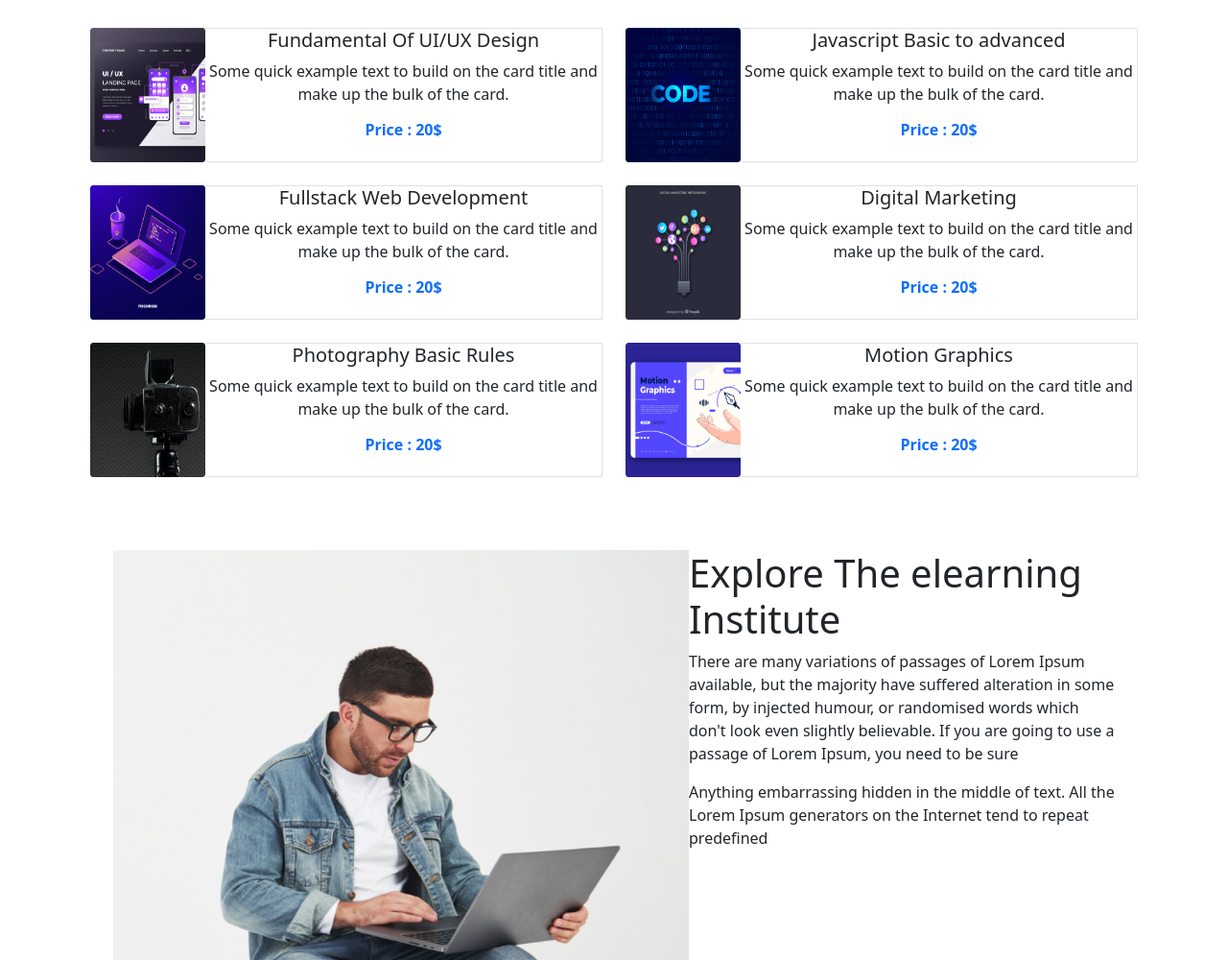
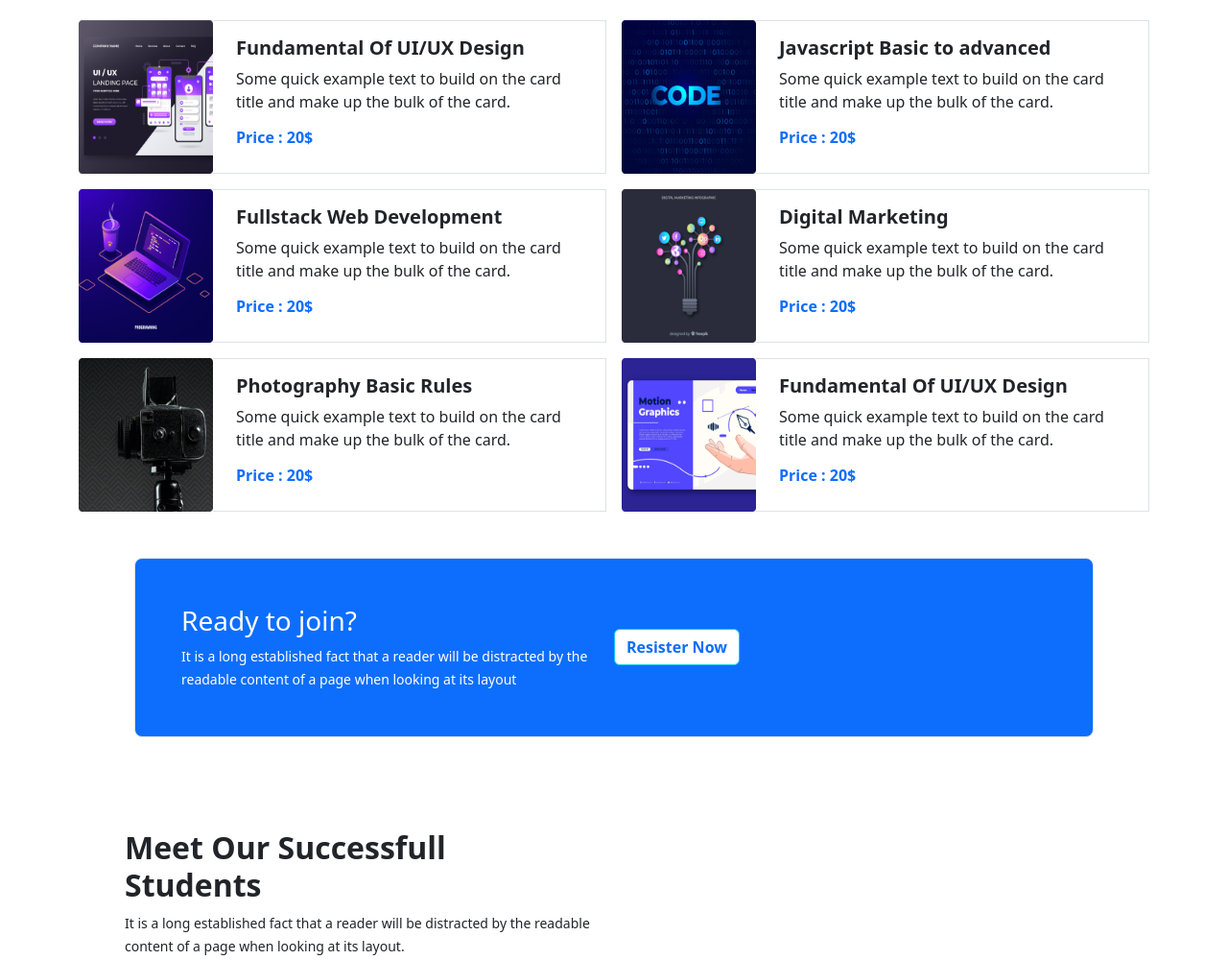
Before and after one commit to asmaulhosnaarfat/edTech-bootstrap, a plain HTML site: page index.html in a window 1280 px wide. Shown: the part 900-1900 px from the top of the page at 96% size. Drawn offline with nearby package versions, Linux system fonts and the light colour scheme.

Commit message:
students part for mobile

```diff
--- a/index.html
+++ b/index.html
@@ -49,11 +49,12 @@
     <!-- header section end -->
     <section class="mt-5 container">
         <!-- digital banner slider start -->
-        <div id="carouselExampleControls" class="carousel slide" data-bs-ride="carousel">
-            <div class="carousel-inner ">
+        <div id="carouselExampleControls" class="carousel slide col-lg-12 col-md-12 col-sm-12 col-12"
+            data-bs-ride="carousel">
+            <div class="carousel-inner  ">
                 <div class="carousel-item active">
                     <img class="d-block  w-100 " src="images/cover/cover-1.png" alt="...">
-                    <div class="carousel-caption d-none d-md-block content">
+                    <div class="carousel-caption d-none d-md-block  content">
                         <h1>Get Started Digital</h1>
                         <h1>Learning</h1>
                         <small class="p-4">It is a long established fact that a reader will be distracted the
@@ -98,7 +99,7 @@
         </div>
         <!-- digital banner slider end -->
     </section>
-    <main class="mt-5">
+    <main class="container mt-5">
         <!-- courses section start -->
         <section>
             <div class="text-center ">
@@ -106,134 +107,109 @@
                 <P>It is a long established fact that a reader will be distracted by the readable content <br> of a page
                     when looking at its layout</P>
             </div>
-            <div class="container text-center p-4">
-                <div class="row g-4 ">
-                    <div class="d-flex flex-row courses w-50">
+            <div class=" mt-3 row row-cols-sm-1 row-cols-md-1 row-cols-lg-2 g-3">
+                <div class=" col">
+                    <div class="d-flex flex-row courses w-100 row-cols-12">
                         <img src="images/course/course-1.png" class="" alt="...">
                         <div class="border border-start-0 border-1">
-                            <h5 class="">Fundamental Of UI/UX Design</h5>
-                            <p class="">Some quick example text to build on the card title and make up the bulk of the
-                                card.
-                            </p>
-                            <h6 class="text-primary fw-semibold">Price : 20$</h6>
+                            <div class="mx-4 my-3">
+                                <h5 class="fw-bold">Fundamental Of UI/UX Design</h5>
+                                <p>Some quick example text to build on the card title and make up the bulk of the card.
+                                </p>
+                                <h6 class="text-primary fw-semibold">Price : 20$</h6>
+                            </div>
                         </div>
                     </div>
-                    <div class="d-flex flex-row courses w-50">
+                </div>
+                <div class=" col">
+                    <div class="d-flex flex-row courses w-100">
                         <img src="images/course/course-2.png" class="" alt="...">
                         <div class="border border-start-0 border-1">
-                            <h5 class="">Javascript Basic to advanced</h5>
-                            <p class="">Some quick example text to build on the card title and make up the bulk of the
-                                card.
-                            </p>
-                            <h6 class="text-primary fw-semibold">Price : 20$</h6>
+                            <div class="mx-4 my-3">
+                                <h5 class="fw-bold">Javascript Basic to advanced</h5>
+                                <p>Some quick example text to build on the card title and make up the bulk of
+                                    the
+                                    card.
+                                </p>
+                                <h6 class="text-primary fw-semibold">Price : 20$</h6>
+                            </div>
                         </div>
                     </div>
-                    <div class="d-flex flex-row courses w-50">
+                </div>
+                <div class=" col">
+                    <div class="d-flex flex-row courses w-100">
                         <img src="images/course/course-3.png" class="" alt="...">
                         <div class="border border-start-0 border-1">
-                            <h5 class="">Fullstack Web Development</h5>
-                            <p class="">Some quick example text to build on the card title and make up the bulk of the
-                                card.
-                            </p>
-                            <h6 class="text-primary fw-semibold">Price : 20$</h6>
+                            <div class="mx-4 my-3">
+                                <h5 class="fw-bold">Fullstack Web Development</h5>
+                                <p>Some quick example text to build on the card title and make up the bulk of
+                                    the
+                                    card.
+                                </p>
+                                <h6 class="text-primary fw-semibold">Price : 20$</h6>
+                            </div>
                         </div>
                     </div>
-                    <div class="d-flex flex-row courses w-50">
+                </div>
+                <div class=" col">
+                    <div class="d-flex flex-row courses w-100 ">
                         <img src="images/course/course-4.png" class="" alt="...">
                         <div class="border border-start-0 border-1">
-                            <h5 class="">Digital Marketing</h5>
-                            <p class="">Some quick example text to build on the card title and make up the bulk of the
-                                card.
-                            </p>
-                            <h6 class="text-primary fw-semibold">Price : 20$</h6>
+                            <div class="mx-4 my-3">
+                                <h5 class="fw-bold">Digital Marketing</h5>
+                                <p>Some quick example text to build on the card title and make up the bulk of
+                                    the
+                                    card.
+                                </p>
+                                <h6 class="text-primary fw-semibold">Price : 20$</h6>
+                            </div>
                         </div>
                     </div>
-                    <div class="d-flex flex-row courses w-50">
+                </div>
+                <div class=" col">
+                    <div class="d-flex flex-row courses w-100">
                         <img src="images/course/course-5.png" class="" alt="...">
                         <div class="border border-start-0 border-1">
-                            <h5 class="">Photography Basic Rules</h5>
-                            <p class="">Some quick example text to build on the card title and make up the bulk of the
-                                card.
-                            </p>
-                            <h6 class="text-primary fw-semibold">Price : 20$</h6>
+                            <div class="mx-4 my-3">
+                                <h5 class="fw-bold">Photography Basic Rules</h5>
+                                <p>Some quick example text to build on the card title and make up the bulk of
+                                    the
+                                    card.
+                                </p>
+                                <h6 class="text-primary fw-semibold">Price : 20$</h6>
+                            </div>
                         </div>
                     </div>
-                    <div class="d-flex flex-row courses w-50">
+                </div>
+                <div class=" col">
+                    <div class="d-flex flex-row courses w-100">
                         <img src="images/course/course-6.png" class="" alt="...">
                         <div class="border border-start-0 border-1">
-                            <h5 class="">Motion Graphics</h5>
-                            <p class="">Some quick example text to build on the card title and make up the bulk of the
-                                card.
-                            </p>
-                            <h6 class="text-primary fw-semibold">Price : 20$</h6>
+                            <div class="mx-4 my-3">
+                                <h5 class="fw-bold">Fundamental Of UI/UX Design</h5>
+                                <p>Some quick example text to build on the card title and make up the bulk of
+                                    the
+                                    card.
+                                </p>
+                                <h6 class="text-primary fw-semibold">Price : 20$</h6>
+                            </div>
                         </div>
                     </div>
                 </div>
             </div>
-        </section>
-        <section class="container mt-1 p-5">
-            <div class="d-flex ">
-                <img src="images/working.png" alt="">
-                <div>
-                    <h1>Explore The elearning Institute</h1>
-                    <p>There are many variations of passages of Lorem Ipsum available, but the
-                        majority have suffered alteration in some form, by injected humour, or
-                        randomised words which don't look even slightly believable. If you are going
-                        to use a passage of Lorem Ipsum, you need to be sure</p>
-                    <p>Anything embarrassing hidden in the middle of text. All the Lorem Ipsum
-                        generators on the Internet tend to repeat predefined</p>
-                </div>
-            </div>
+            <!-- course part end -->
         </section>
         <section>
             <!-- registration part start -->
-            <div
-                class=" container p-3 border rounded-3 bg-primary d-flex align-items-center justify-content-evenly  p-5">
+            <div class=" container p-3 border rounded-3 bg-primary d-flex align-items-center justify-content-xxl-around p-5 mt-5"
+                style="width:1000px ;">
                 <div class="col-lg-6 text-white">
                     <h3>Ready to join?</h3>
-                    <small>It is a long established fact that a reader will be distracted by the readable
-                        <br>content of a page when looking at its layout</small>
+                    <small>It is a long established fact that a reader will be distracted by the readable content of a
+                        page when looking at its layout</small>
                 </div>
-                <div class="col-lg-6 ">
+                <div class="col-lg-6">
                     <button class="btn  fw-bold text-primary bg-white border-info" type="submit" data-bs-toggle="modal"
-                        data-bs-target="#exampleModal">Resister Now</button>
-                    <div class="modal fade" id="exampleModal" tabindex="-1" aria-labelledby="exampleModalLabel"
-                        aria-hidden="true">
-                        <div class="modal-dialog">
-                            <form action="" class="bg-light p-5">
-                                <h1 class="text-center">Sign Up</h1>
-                                <div>
-                                    <label for="staticEmail" class="col-form-label">Your Email</label>
-                                    <input type="email" class="form-control" placeholder="name@example.com">
-                                </div>
-                                <div class="mb-3">
-                                    <label for="inputPassword" class=" col-form-label">Your Password</label>
-                                    <input type="password" class="form-control" placeholder="eg: X01asW@r">
-                                </div>
-                                <div class="mb-3">
-                                    <label for="inputPassword" class=" col-form-label">Please Confirm Your
-                                        Password</label>
-                                    <input type="password" class="form-control" placeholder="eg: X01asW@r">
-                                </div>
-                                <button type="button" class="btn btn-primary">Sign Up</button>
-                            </form>
-                        </div>
-                    </div>
-                </div>
-            </div>
-            <!-- registration part end -->
-        </section>
-        <section>
-            <!-- registration part start -->
-            <div
-                class=" container p-3 border rounded-3 bg-primary d-flex align-items-center justify-content-evenly  p-5">
-                <div class="col-lg-6 text-white">
-                    <h3>Ready to join?</h3>
-                    <small>It is a long established fact that a reader will be distracted by the readable
-                        <br>content of a page when looking at its layout</small>
-                </div>
-                <div class="col-lg-6 ">
-                    <button class="btn  fw-bold text-primary bg-white border-info" data-bs-toggle="modal"
                         data-bs-target="#exampleModal">Resister Now</button>
                     <div class="modal fade" id="exampleModal" tabindex="-1" aria-labelledby="exampleModalLabel"
                         aria-hidden="true">
@@ -267,7 +243,7 @@
                 <small>It is a long established fact that a reader will be distracted by the readable <br> content of a
                     page when looking at its layout.</small>
             </div>
-            <div class=" mt-3 row row-cols-2 row-cols-md-3 row-cols-lg-4 g-3">
+            <div class=" mt-3 row row-cols-1 row-cols-md-2 row-cols-lg-3 g-3">
                 <div class="col">
                     <div class="card">
                         <img src="images/student/student-1.png" class="card-img-top" alt="...">
@@ -304,12 +280,13 @@
                         </div>
                     </div>
                 </div>
-                <div class="text-center">
-                    <a class="btn btn-primary" href="#" role="button">View All</a>
-                </div>
-
+            </div>
+            <div class="text-center mt-5">
+                <button class="btn btn-primary">View All</button>
+            </div>
         </section>
         <section>
+            <!-- question part start -->
             <div class="text-center">
                 <h1>Frequently Asked Question</h1>
                 <small>It is a long established fact that a reader will be distracted by the <br> readable content of a
@@ -399,16 +376,20 @@
                         </div>
                     </div>
                 </div>
+            </div>
+            <!-- question part end -->
         </section>
         <section>
-            <h1 class="text-center mt-5">Trusted by over 800+ companies</h1>
-            <div class="mt-4 container">
-                <img class="me-4" src="images/company/company-1.png" alt="">
-                <img class="me-4" src="images/company/company-2.png" alt="">
-                <img class="me-4" src="images/company/company-3.png" alt="">
-                <img class="me-4" src="images/company/company-4.png" alt="">
-                <img class="me-4" src="images/company/company-5.png" alt="">
-                <img src="images/company/company-6.png" alt="">
+            <div class="d-none d-md-block d-sm-block">
+                <h1 class="text-center mt-5">Trusted by over 800+ companies</h1>
+                <div class="mt-4 container">
+                    <img class="me-4" src="images/company/company-1.png" alt="">
+                    <img class="me-4" src="images/company/company-2.png" alt="">
+                    <img class="me-4" src="images/company/company-3.png" alt="">
+                    <img class="me-4" src="images/company/company-4.png" alt="">
+                    <img class="me-4" src="images/company/company-5.png" alt="">
+                    <img src="images/company/company-6.png" alt="">
+                </div>
             </div>
         </section>
         <footer class="p-5 bg-dark text-white mt-5">
--- a/styles.css
+++ b/styles.css
@@ -15,6 +15,6 @@
 }
 
 .courses img {
-    width: 120px;
-    height: 140px;
+    width: 140px;
+    height: 160px;
 }
```
